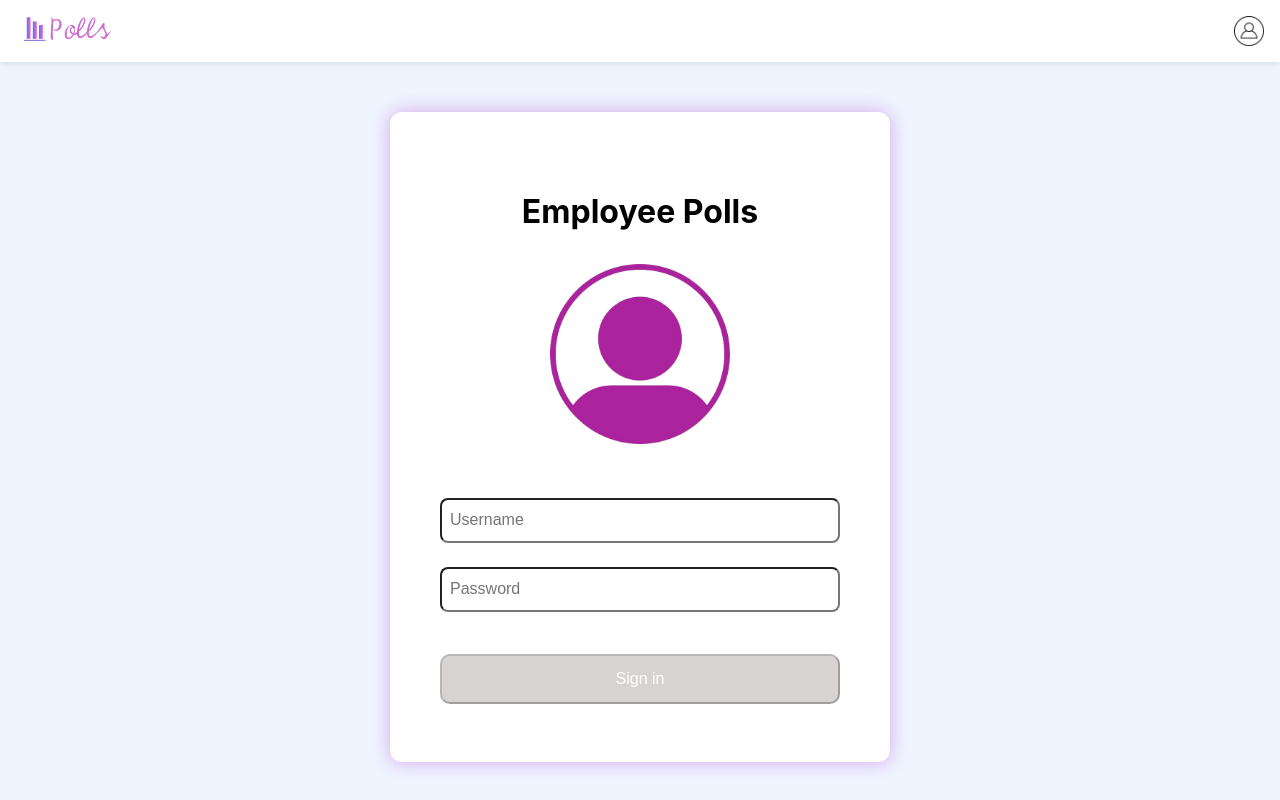
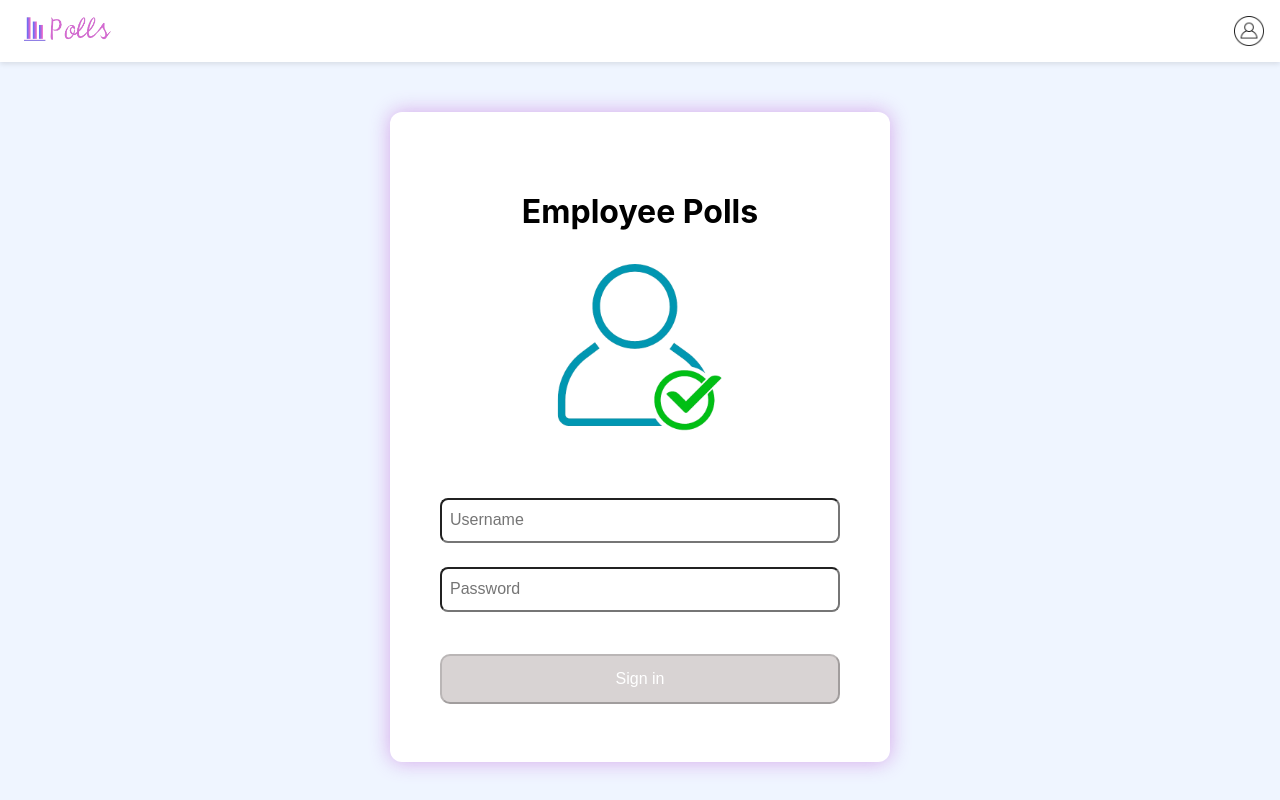
Before and after one commit to huynhlqDev/employee-poll, a React (Create React App) app: page / in a window 1280 px wide. Built offline with nearby package versions, Linux system fonts and the light colour scheme.

Commit message:
update icon for login page

```diff
--- a/src/components/Login.js
+++ b/src/components/Login.js
@@ -53,7 +53,7 @@ const Login = () => {
             <div className='login-body'>
                 <h1 className='login-title'>Employee Polls</h1>
                 <img className='login-logo'
-                    src="./login-logo-2.png"
+                    src="./auth-user.png"
                     alt={"logo"}
                 />
                 <div className='login-form'>
```
Also changed, not shown: public/auth-user.png (added).
